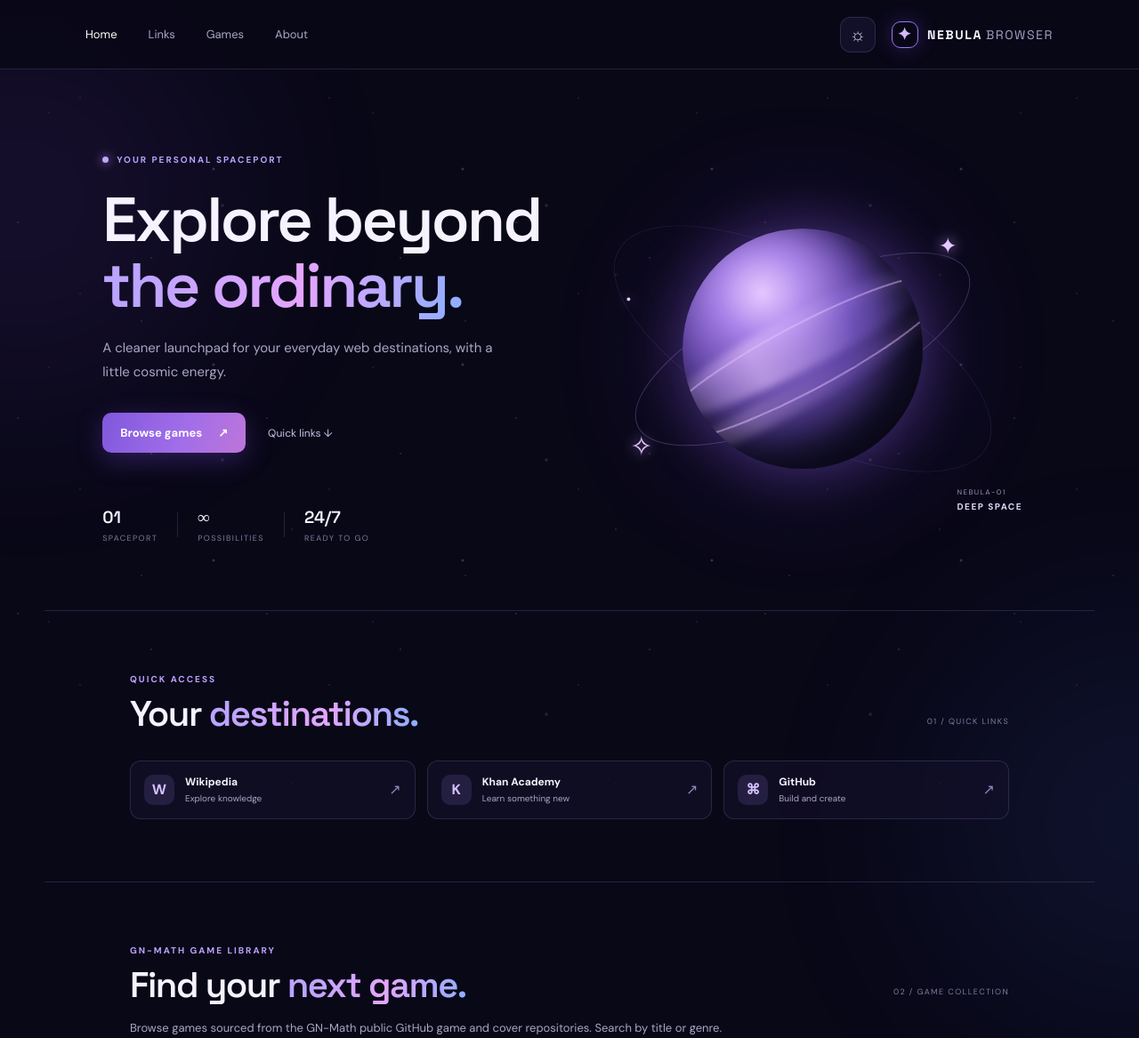
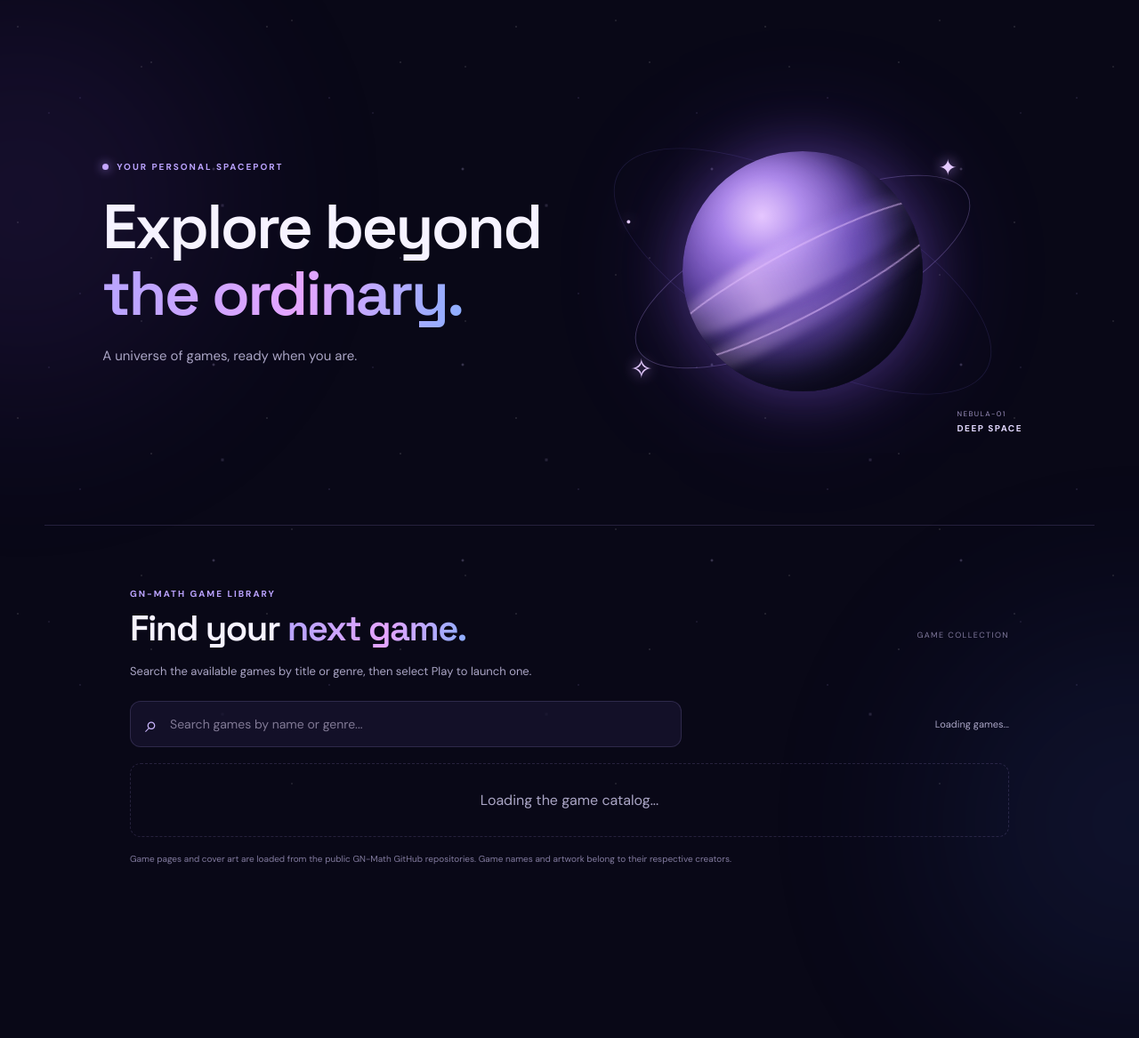
Before and after one commit to AedennW/NebulaBrowser, a plain HTML site: page index.html in a window 1280 px wide. Shown: the top 1167 px of the page at 89% size. After the commit the page ends 1054 px from the top, so only its background shows below. Drawn offline with Linux system fonts and the light colour scheme; no server answers.

Commit message:
Keep only the Nebula banner and game library

```diff
--- a/index.html
+++ b/index.html
@@ -4,37 +4,27 @@
   <meta charset="UTF-8">
   <meta name="viewport" content="width=device-width, initial-scale=1.0">
   <meta name="theme-color" content="#090817">
-  <meta name="description" content="NebulaBrowser — your space-themed web launchpad and game library.">
-  <title>NebulaBrowser | Explore Beyond</title>
+  <meta name="description" content="NebulaBrowser — a space-themed banner and searchable game library.">
+  <title>NebulaBrowser | Games</title>
   <link rel="preconnect" href="https://fonts.googleapis.com">
   <link rel="preconnect" href="https://fonts.gstatic.com" crossorigin>
   <link href="https://fonts.googleapis.com/css2?family=DM+Sans:wght@400;500;600;700&family=Space+Grotesk:wght@400;500;600;700&display=swap" rel="stylesheet">
   <link rel="stylesheet" href="styles.css">
 </head>
 <body>
-  <div class="stars stars-one"></div><div class="stars stars-two"></div>
-  <div class="nebula nebula-one"></div><div class="nebula nebula-two"></div>
-  <header class="topbar">
-    <a class="brand" href="#home" aria-label="NebulaBrowser home"><span class="brand-mark">✦</span><span>NEBULA<span class="brand-light">BROWSER</span></span></a>
-    <nav class="nav-links" aria-label="Main navigation">
-      <a class="nav-link active" href="#home">Home</a>
-      <a class="nav-link" href="#quicklinks">Links</a>
-      <a class="nav-link" href="#arcade">Games</a>
-      <a class="nav-link" href="#about">About</a>
-    </nav>
-    <button class="icon-button" id="themeButton" type="button" aria-label="Toggle glow theme">☼</button>
-  </header>
+  <div class="stars stars-one" aria-hidden="true"></div>
+  <div class="stars stars-two" aria-hidden="true"></div>
+  <div class="nebula nebula-one" aria-hidden="true"></div>
+  <div class="nebula nebula-two" aria-hidden="true"></div>
 
   <main id="home">
-    <section class="hero">
+    <section class="hero" aria-label="NebulaBrowser banner">
       <div class="hero-copy">
         <div class="eyebrow"><span class="pulse-dot"></span> YOUR PERSONAL SPACEPORT</div>
         <h1>Explore beyond<br><span class="gradient-text">the ordinary.</span></h1>
-        <p class="hero-description">A cleaner launchpad for your everyday web destinations, with a little cosmic energy.</p>
-        <div class="hero-actions"><a class="primary-button" href="#arcade">Browse games <span>↗</span></a><a class="text-button" href="#quicklinks">Quick links ↓</a></div>
-        <div class="hero-stats"><div><strong>01</strong><span>SPACEPORT</span></div><i></i><div><strong>∞</strong><span>POSSIBILITIES</span></div><i></i><div><strong>24/7</strong><span>READY TO GO</span></div></div>
+        <p class="hero-description">A universe of games, ready when you are.</p>
       </div>
-      <div class="planet-scene" aria-label="Illustration of a glowing violet planet">
+      <div class="planet-scene" aria-label="Glowing violet planet illustration">
         <div class="orbit orbit-a"></div><div class="orbit orbit-b"></div>
         <div class="planet"><div class="planet-shine"></div><div class="planet-ring"></div></div>
         <span class="planet-star star-a">✦</span><span class="planet-star star-b">✧</span><span class="planet-star star-c">·</span>
@@ -42,36 +32,27 @@
       </div>
     </section>
 
-    <section class="launch-section section" id="quicklinks">
-      <div class="section-heading"><div><div class="eyebrow">QUICK ACCESS</div><h2>Your <span class="gradient-text">destinations.</span></h2></div><span class="section-index">01 / QUICK LINKS</span></div>
-      <div class="quick-grid">
-        <a class="quick-link" href="https://www.wikipedia.org/" target="_blank" rel="noopener noreferrer"><span class="quick-icon">W</span><span><b>Wikipedia</b><small>Explore knowledge</small></span><span class="external">↗</span></a>
-        <a class="quick-link" href="https://www.khanacademy.org/" target="_blank" rel="noopener noreferrer"><span class="quick-icon">K</span><span><b>Khan Academy</b><small>Learn something new</small></span><span class="external">↗</span></a>
-        <a class="quick-link" href="https://github.com/" target="_blank" rel="noopener noreferrer"><span class="quick-icon">⌘</span><span><b>GitHub</b><small>Build and create</small></span><span class="external">↗</span></a>
+    <section class="arcade-section section" id="arcade">
+      <div class="section-heading">
+        <div><div class="eyebrow">GN-MATH GAME LIBRARY</div><h2>Find your <span class="gradient-text">next game.</span></h2></div>
+        <span class="section-index">GAME COLLECTION</span>
       </div>
-    </section>
-
-    <section class="arcade-section section" id="arcade">
-      <div class="section-heading"><div><div class="eyebrow">GN-MATH GAME LIBRARY</div><h2>Find your <span class="gradient-text">next game.</span></h2></div><span class="section-index">02 / GAME COLLECTION</span></div>
-      <p class="section-description">Browse games sourced from the GN-Math public GitHub game and cover repositories. Search by title or genre.</p>
+      <p class="section-description">Search the available games by title or genre, then select Play to launch one.</p>
       <div class="game-library-tools">
         <label class="game-search-wrap" for="gameSearch"><span>⌕</span><input id="gameSearch" type="search" placeholder="Search games by name or genre..." autocomplete="off"></label>
         <span class="game-count" id="gameCount" aria-live="polite">Loading games...</span>
       </div>
-      <div class="game-library" id="gameLibrary" aria-live="polite"></div>
-      <p class="game-source-note">Game files and cover images load directly from the GN-Math GitHub repositories. Game names and artwork remain the property of their respective creators.</p>
+      <div class="game-library" id="gameLibrary" aria-live="polite"><div class="no-games">Loading the game catalog...</div></div>
+      <p class="game-source-note">Game pages and cover art are loaded from the public GN-Math GitHub repositories. Game names and artwork belong to their respective creators.</p>
       <div class="game-stage" id="gameStage" hidden>
-        <div class="game-stage-head"><div><span class="eyebrow">GAME RUNNING</span><h3 id="gameTitle">Game</h3></div><div class="game-stage-actions"><a id="openGameTab" class="game-action-link" href="#" target="_blank" rel="noopener noreferrer">Open in new tab ↗</a><button id="closeGame" class="icon-button" type="button" aria-label="Close game">×</button></div></div>
-        <div class="game-frame-wrap"><iframe id="gameFrame" title="Selected game" allow="autoplay; fullscreen; gamepad; accelerometer; gyroscope; orientation-lock" allowfullscreen referrerpolicy="no-referrer"></iframe></div>
+        <div class="game-stage-head">
+          <div><span class="eyebrow">GAME RUNNING</span><h3 id="gameTitle">Game</h3></div>
+          <div class="game-stage-actions"><a id="openGameTab" class="game-action-link" href="#" target="_blank" rel="noopener noreferrer">Open in new tab ↗</a><button id="closeGame" class="icon-button" type="button" aria-label="Close game">×</button></div>
+        </div>
+        <div class="game-frame-wrap"><iframe id="gameFrame" title="Selected game" allow="autoplay; fullscreen; gamepad; accelerometer; gyroscope; orientation-lock" allowfullscreen></iframe></div>
       </div>
     </section>
-
-    <section class="about-section section" id="about">
-      <div class="about-orb">✦</div><div><div class="eyebrow">A SMALL CORNER OF THE INTERNET</div><h2>Built for <span class="gradient-text">curiosity.</span></h2><p>NebulaBrowser is a space-inspired web launchpad and mini arcade. It keeps useful destinations close and makes room for a little fun between projects.</p></div>
-      <div class="about-version"><span>VERSION</span><b>1.0.0</b><span class="status"><i></i> SYSTEM ONLINE</span></div>
-    </section>
   </main>
-  <footer><a class="brand footer-brand" href="#home"><span class="brand-mark">✦</span><span>NEBULA<span class="brand-light">BROWSER</span></span></a><span>MADE TO EXPLORE · 2026</span><a href="#home">BACK TO TOP ↑</a></footer>
   <script src="script.js"></script>
 </body>
 </html>
```
